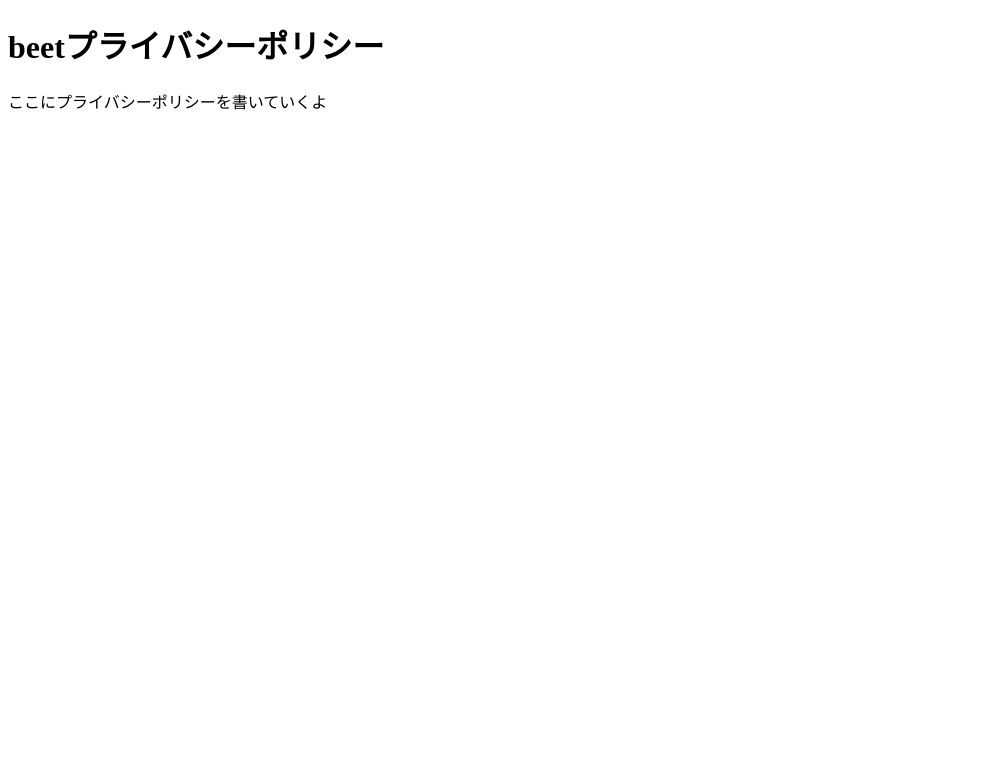
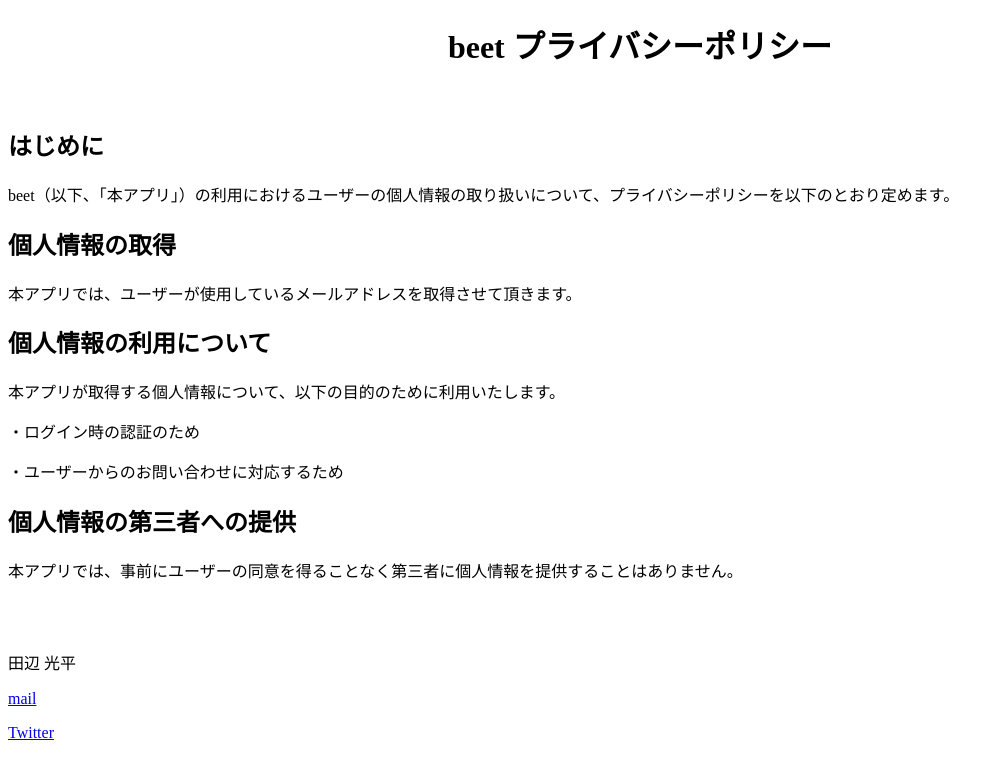
Before and after one commit to beetana/beet-privacy-policy, a plain HTML site: page index.html in a window 1280 px wide. Shown: the whole page, without its empty margins (0-1004 px from the left). Drawn offline with Linux system fonts and the light colour scheme.

Commit message:
Update index.html

```diff
--- a/index.html
+++ b/index.html
@@ -2,10 +2,30 @@
 <html>
   <head>
     <meta charset="utf-8">
+    <!-- <meta name="viewport" content="width=device-width"> -->
     <title>beet</title>
   </head>
   <body>
-    <h1 class="title">beetプライバシーポリシー</h1>
-    <p>ここにプライバシーポリシーを書いていくよ</p>
+    <center><h1>beet プライバシーポリシー</h1></center>
+    <br>
+      <h2>はじめに</h2>
+        <p>beet（以下、「本アプリ」）の利用におけるユーザーの個人情報の取り扱いについて、プライバシーポリシーを以下のとおり定めます。</p>
+      <h2>個人情報の取得</h2>
+        <p>本アプリでは、ユーザーが使用しているメールアドレスを取得させて頂きます。</p>
+      <h2>個人情報の利用について</h2>
+        <p>本アプリが取得する個人情報について、以下の目的のために利用いたします。</p>
+          <p>・ログイン時の認証のため</p>
+          <p>・ユーザーからのお問い合わせに対応するため</p>
+      <h2>個人情報の第三者への提供</h2>
+        <p>本アプリでは、事前にユーザーの同意を得ることなく第三者に個人情報を提供することはありません。</p>
+        <br>
+        <br>
+        <p>田辺 光平</p>
+        <p>
+          <a href="mailto:beetana22beetana&#64;gmail.com">mail</a>
+        </p>
+        <p>
+          <a href="http://twitter.com/beetana2beetana">Twitter</a>
+        </p>
   </body>
 </html>
```
